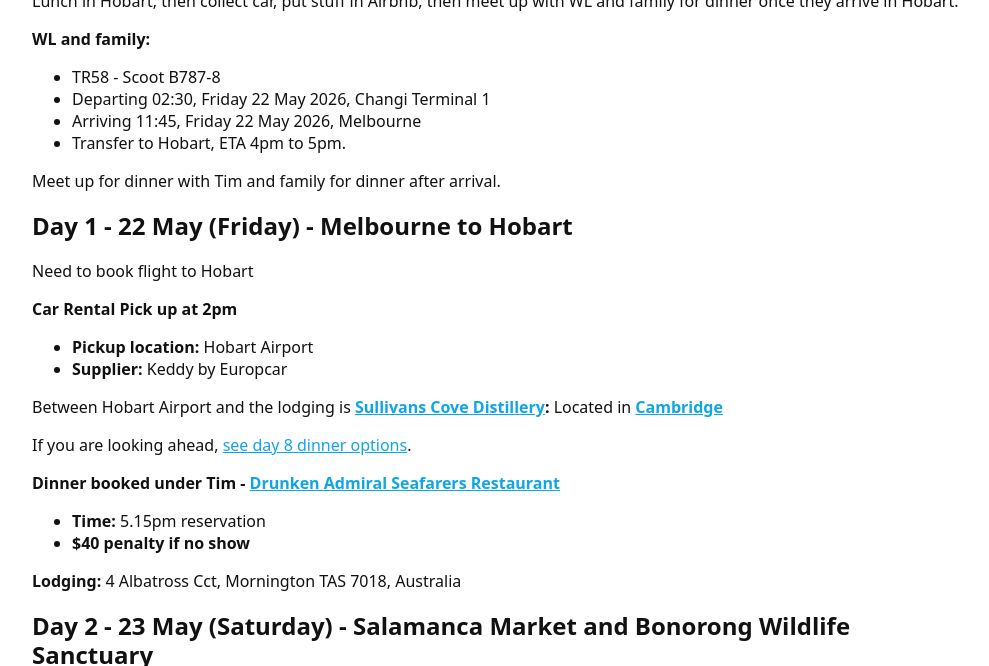
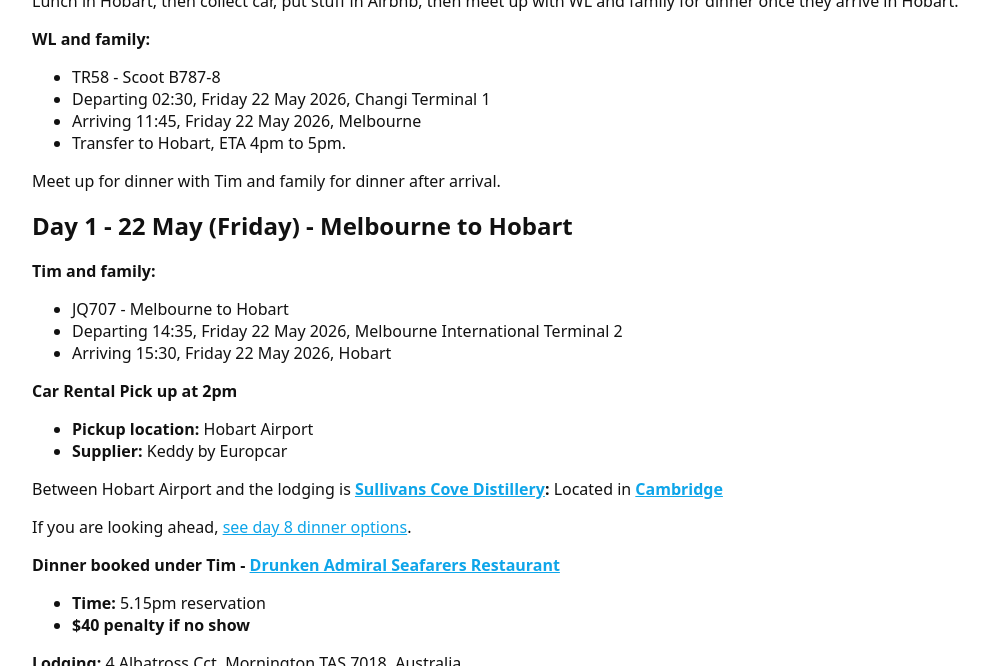
Before and after one commit to zeriahgroup/Travel, a Jekyll site: the page built from travels/2026_Tasmania.md, in a window 1280 px wide and 900 px high, scrolled down 2340 px, cut to the strip 0-666 px from the top of the window. Shown: the whole strip, without its empty margins (142-1131 px from the left). Built offline with Jekyll 4.4.1, drawn with Linux system fonts in a browser that asks for light colours.

Commit message:
Update 2026_Tasmania.md

```diff
--- a/travels/2026_Tasmania.md
+++ b/travels/2026_Tasmania.md
@@ -89,7 +89,13 @@ Meet up for dinner with Tim and family for dinner after arrival.
 
 ## Day 1 - 22 May (Friday) - Melbourne to Hobart
 
-Need to book flight to Hobart
+**Tim and family:**
+- JQ707 - Melbourne to Hobart
+- Departing 14:35, Friday 22 May 2026, Melbourne International Terminal 2
+- Arriving 15:30, Friday 22 May 2026, Hobart
+
+
+
 
 **Car Rental Pick up at 2pm**
 - **Pickup location:** Hobart Airport
```
